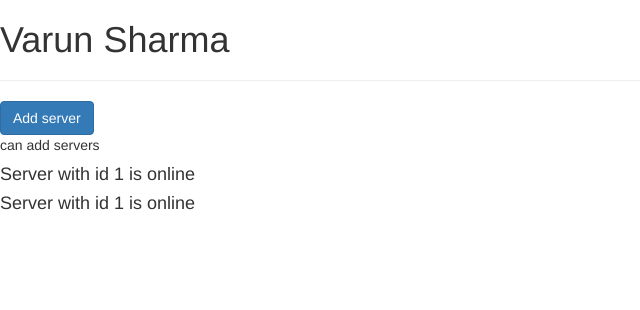
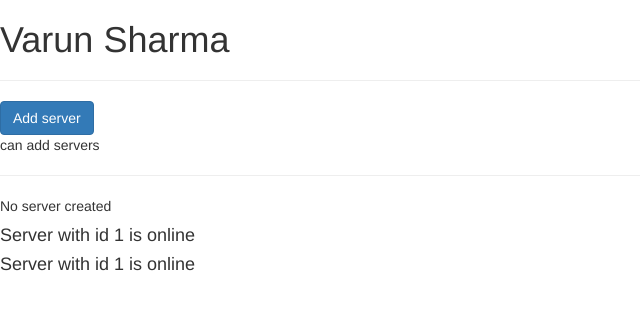
Before and after one commit to imva508/Angular-Sample, an Angular app: page / in a window 1280 px wide. Shown: the top 310 px of the page, without its empty margins (0-640 px from the left). Built offline with nearby package versions, Linux system fonts and the light colour scheme.

Commit message:
event binding

```diff
--- a/src/app/servers/servers.component.html
+++ b/src/app/servers/servers.component.html
@@ -1,4 +1,9 @@
-<button class="btn btn-primary" [disabled] = "allowNewServer">Add server</button>
+<button class="btn btn-primary" [disabled] = "allowNewServer"
+(click)="onCreateServer()">Add server</button>
 <p [innerText] = "allowNewServer ? 'cannot add servers' : 'can add servers'"></p>
+
+<hr>
+
+<p>{{serverCreationStatus}}</p>
 <app-server></app-server>
 <app-server></app-server>
--- a/src/app/servers/servers.component.ts
+++ b/src/app/servers/servers.component.ts
@@ -8,6 +8,7 @@
 export class ServersComponent implements OnInit {
 
   allowNewServer: boolean = true;
+  serverCreationStatus: string = 'No server created';
 
   constructor() {
     setTimeout(()=>{
@@ -18,4 +19,8 @@
   ngOnInit() {
   }
 
+  onCreateServer(){
+    this.serverCreationStatus = 'Server wes created';
+  }
+
 }
```
